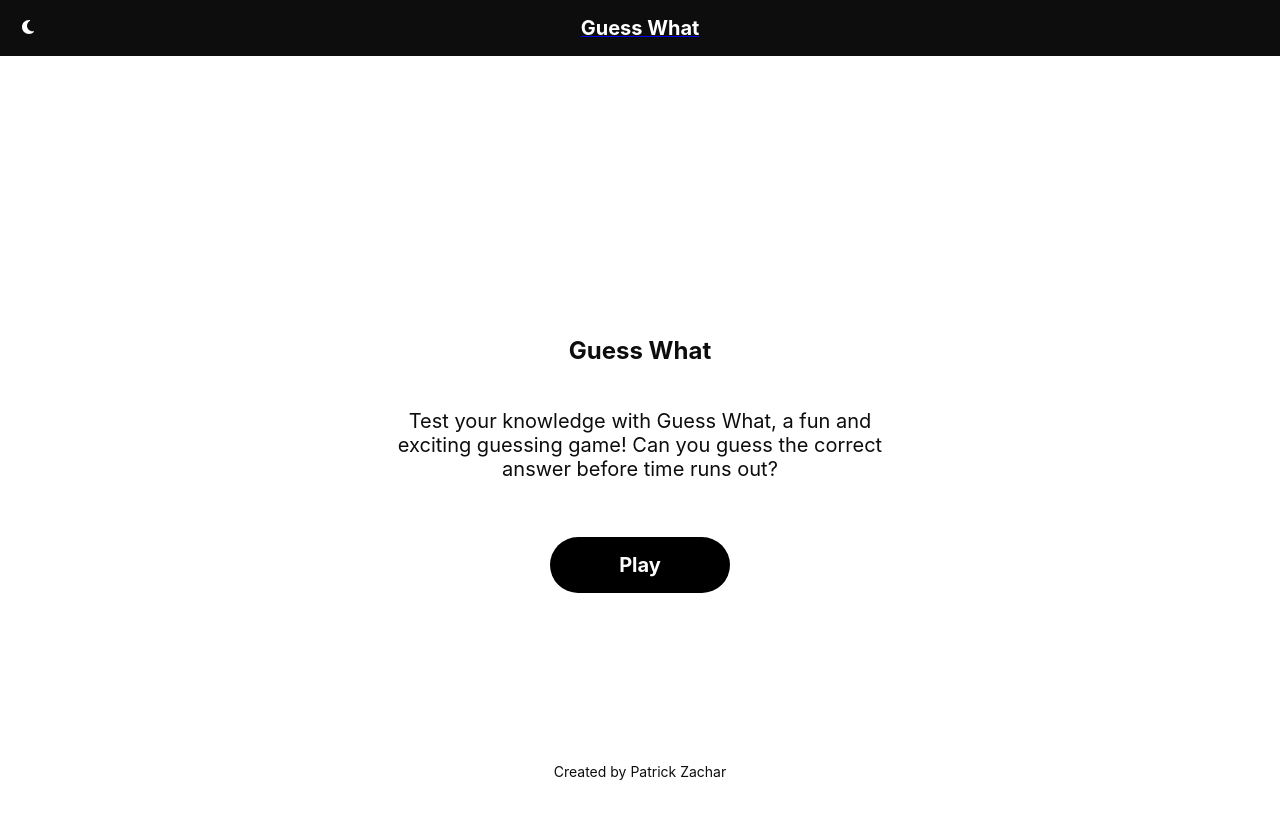
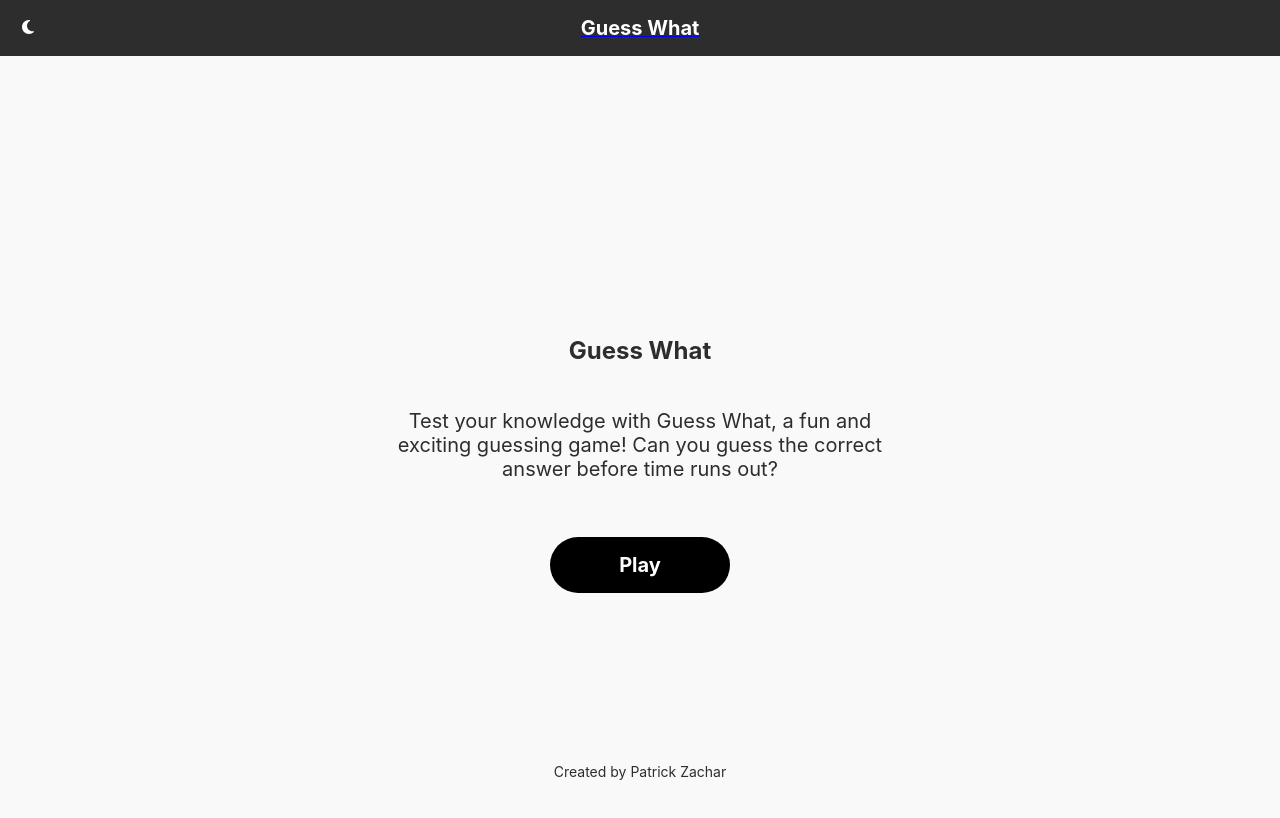
Before and after one commit to patrickzachar7/guesswhat, a Next.js app: page / in a window 1280 px wide. Shown: the top 818 px of the page. Built offline with nearby package versions, Linux system fonts and the light colour scheme.

Commit message:
New colours 2

```diff
--- a/src/styles/Theme.js
+++ b/src/styles/Theme.js
@@ -3,29 +3,26 @@ import { createGlobalStyle } from 'styled-components';
 
 export const lightTheme = {
   colors: {
-    primary: '#0D0D0D', // Near black for text
-    secondary: '#2563EB', // Blue accent
-    secondaryHover: '#1D4ED8', // Darker blue for hover effect
-    background: '#FFFFFF', // Pure white background
-    text: '#0D0D0D', // Near black for readability
-    disabledBackground: '#E5E7EB', // Light gray for disabled buttons
-    disabledText: '#9CA3AF', // Medium gray for disabled text
-    tooltipBackground: 'rgba(0, 0, 0, 0.85)', // Dark tooltip background
-    tooltipText: '#FFFFFF', // White text for tooltips
-    success: '#22C55E', // Green for success messages
-    error: '#EF4444', // Red for error messages
-    warning: '#FBBF24', // Yellow for warnings
-    info: '#3B82F6', // Blue for informational messages
-    dailyChallenge: '#9333EA', // Purple accent
-    dailyChallengeHover: '#7E22CE', // Darker purple
-    infinite: '#DB2777', // Pink accent
-    infiniteHover: '#BE185D', // Darker pink
-    inputBackground: '#F9FAFB', // Slight off-white for inputs
-    cardBackground: '#F3F4F6', // Light gray for card backgrounds
-    border: '#E5E7EB', // Light gray for borders
+    primary: '#2D2D2D', // Dark gray for primary text
+    secondary: '#4F4F4F', // Medium gray for secondary elements
+    background: '#F9F9F9', // Light gray background
+    text: '#2D2D2D', // Consistent text color
+    headerBackground: '#FFFFFF', // White header to match the light theme
+    headerBorder: '#E0E0E0', // Light gray border for header
+    buttonBackground: '#E0E0E0', // Light gray button background
+    buttonHover: '#D5D5D5', // Slightly darker gray on hover
+    disabledBackground: '#E8E8E8',
+    disabledText: '#A0A0A0',
+    success: '#27AE60', // Green for success messages
+    error: '#EB5757', // Red for error messages
+    warning: '#F2C94C', // Yellow for warnings
+    info: '#2F80ED', // Blue for informational messages
+    inputBackground: '#FFFFFF',
+    cardBackground: '#FFFFFF',
+    border: '#E0E0E0',
   },
   fonts: {
-    main: "'Nunito Sans', sans-serif",
+    main: "'Inter', sans-serif",
   },
   fontSizes: {
     xSmall: '0.75rem', // 12px
@@ -42,35 +39,32 @@ export const lightTheme = {
     large: '1.5rem', // 24px
     xLarge: '2rem', // 32px
   },
-  borderRadius: '0.75rem', // 12px for a modern rounded feel
-  boxShadow: '0 2px 8px rgba(0, 0, 0, 0.1)', // Subtle shadow for depth
+  borderRadius: '0.5rem', // 8px for a subtle rounded feel
+  boxShadow: '0 2px 4px rgba(0, 0, 0, 0.1)', // Soft shadow for depth
 };
 
 export const darkTheme = {
   colors: {
-    primary: '#FFFFFF', // White text on dark background
-    secondary: '#3B82F6', // Blue accent
-    secondaryHover: '#2563EB', // Darker blue for hover
-    background: '#1F2937', // Dark gray background
-    text: '#FFFFFF', // White text for readability
-    disabledBackground: '#4B5563', // Dark gray for disabled buttons
-    disabledText: '#9CA3AF', // Medium gray for disabled text
-    tooltipBackground: 'rgba(255, 255, 255, 0.85)', // Light tooltip background
-    tooltipText: '#1F2937', // Dark text for tooltips
-    success: '#22C55E', // Green for success messages
-    error: '#EF4444', // Red for error messages
-    warning: '#FBBF24', // Yellow for warnings
-    info: '#3B82F6', // Blue for informational messages
-    dailyChallenge: '#8B5CF6', // Violet accent
-    dailyChallengeHover: '#7C3AED', // Darker violet
-    infinite: '#EC4899', // Pink accent
-    infiniteHover: '#DB2777', // Darker pink
-    inputBackground: '#374151', // Dark gray for inputs
-    cardBackground: '#1F2937', // Dark background for cards
-    border: '#4B5563', // Dark gray for borders
+    primary: '#E0E0E0', // Light gray for primary text
+    secondary: '#B3B3B3', // Medium gray for secondary elements
+    background: '#1A1A1A', // Dark background
+    text: '#E0E0E0', // Light text for readability
+    headerBackground: '#2A2A2A', // Dark header to match the dark theme
+    headerBorder: '#4F4F4F', // Dark gray border for header
+    buttonBackground: '#4F4F4F', // Dark gray button background
+    buttonHover: '#5A5A5A', // Slightly lighter gray on hover
+    disabledBackground: '#3A3A3A',
+    disabledText: '#6A6A6A',
+    success: '#27AE60',
+    error: '#EB5757',
+    warning: '#F2C94C',
+    info: '#2F80ED',
+    inputBackground: '#2A2A2A',
+    cardBackground: '#2A2A2A',
+    border: '#4F4F4F',
   },
   fonts: {
-    main: "'Nunito Sans', sans-serif",
+    main: "'Inter', sans-serif",
   },
   fontSizes: {
     xSmall: '0.75rem',
@@ -87,8 +81,8 @@ export const darkTheme = {
     large: '1.5rem',
     xLarge: '2rem',
   },
-  borderRadius: '0.75rem',
-  boxShadow: '0 2px 8px rgba(0, 0, 0, 0.5)',
+  borderRadius: '0.5rem',
+  boxShadow: '0 2px 4px rgba(0, 0, 0, 0.5)',
 };
 
 export const GlobalStyle = createGlobalStyle`
@@ -102,12 +96,30 @@ export const GlobalStyle = createGlobalStyle`
     transition: all 0.3s linear;
   }
 
+  header {
+    background-color: ${({ theme }) => theme.colors.headerBackground};
+    border-bottom: 1px solid ${({ theme }) => theme.colors.headerBorder};
+  }
+
   button {
     font-family: ${({ theme }) => theme.fonts.main};
     cursor: pointer;
     border: none;
     border-radius: ${({ theme }) => theme.borderRadius};
-    transition: background-color 0.3s ease, color 0.3s ease;
+    background-color: ${({ theme }) => theme.colors.buttonBackground};
+    color: ${({ theme }) => theme.colors.text};
+    padding: ${({ theme }) => theme.spacing.small} ${({ theme }) => theme.spacing.medium};
+    transition: background-color 0.3s ease;
+  }
+
+  button:hover {
+    background-color: ${({ theme }) => theme.colors.buttonHover};
+  }
+
+  button:disabled {
+    background-color: ${({ theme }) => theme.colors.disabledBackground};
+    color: ${({ theme }) => theme.colors.disabledText};
+    cursor: not-allowed;
   }
 
   input, textarea {
@@ -118,6 +130,7 @@ export const GlobalStyle = createGlobalStyle`
     background-color: ${({ theme }) => theme.colors.inputBackground};
     color: ${({ theme }) => theme.colors.text};
     transition: border-color 0.3s ease;
+    width: 100%;
   }
 
   input:focus, textarea:focus {
```
